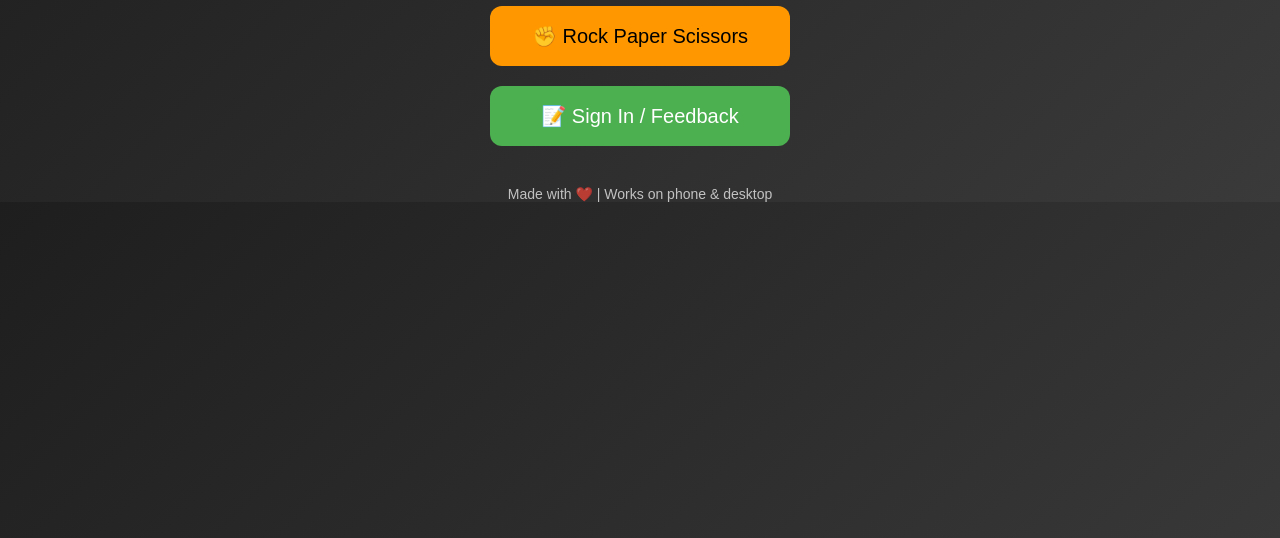
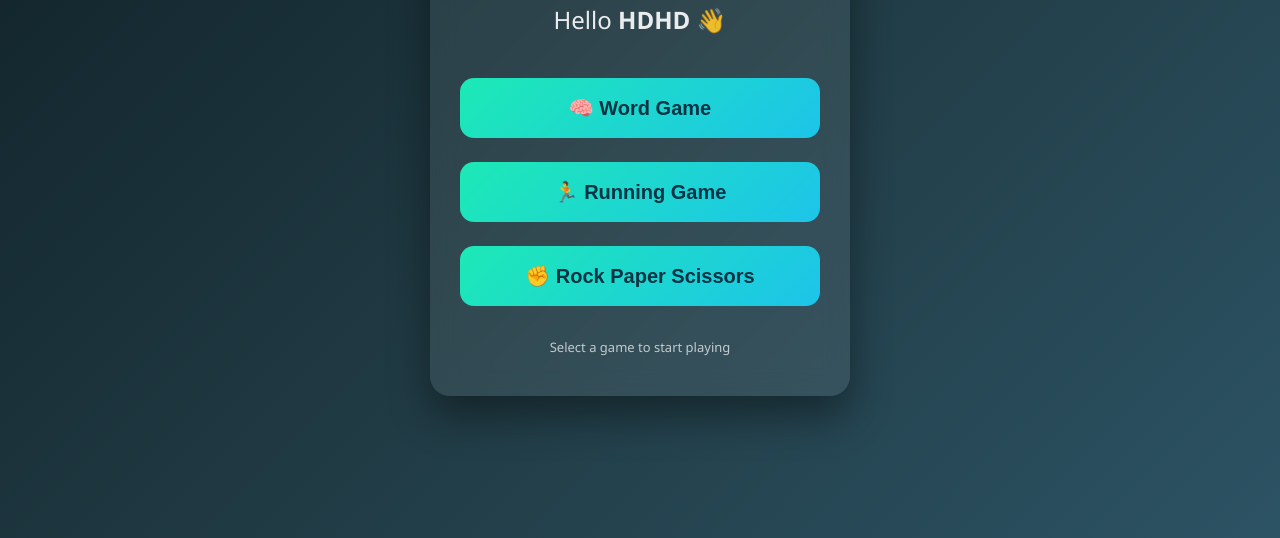
Before and after one commit to xhiyanx/the-games-, a plain HTML site: page runner.html in a window 1280 px wide. Shown: the part 262-800 px from the top of the page. Drawn offline with Linux system fonts and the light colour scheme.

Commit message:
Update runner.html

```diff
--- a/runner.html
+++ b/runner.html
@@ -2,97 +2,103 @@
 <html lang="en">
 <head>
 <meta charset="UTF-8">
-  <title>My Game Hub</title>
+<title>Game Hub</title>
 <meta name="viewport" content="width=device-width, initial-scale=1.0">
 
 <style>
+  * {
+    box-sizing: border-box;
+  }
+
   body {
     margin: 0;
-      padding: 0;
-      background: linear-gradient(135deg, #1e1e1e, #3a3a3a);
-      font-family: Arial, sans-serif;
+    height: 100vh;
+    background: linear-gradient(135deg, #0f2027, #203a43, #2c5364);
+    font-family: 'Segoe UI', Arial, sans-serif;
+    display: flex;
+    justify-content: center;
+    align-items: center;
     color: white;
+  }
+
+  .card {
+    background: rgba(255, 255, 255, 0.08);
+    backdrop-filter: blur(12px);
+    border-radius: 20px;
+    padding: 40px 30px;
+    width: 90%;
+    max-width: 420px;
     text-align: center;
+    box-shadow: 0 20px 40px rgba(0,0,0,0.4);
+    animation: fadeIn 1s ease;
   }
 
   h1 {
-      margin-top: 30px;
+    margin-bottom: 10px;
     font-size: 32px;
   }
 
-    .container {
-      margin-top: 40px;
-      display: flex;
-      flex-direction: column;
-      align-items: center;
-      gap: 20px;
+  h2 {
+    font-weight: normal;
+    opacity: 0.9;
+    margin-bottom: 30px;
   }
 
-    a {
-      text-decoration: none;
-      width: 80%;
-      max-width: 300px;
+  .btn {
+    width: 100%;
+    padding: 18px;
+    margin: 12px 0;
+    font-size: 20px;
+    border: none;
+    border-radius: 14px;
+    cursor: pointer;
+    background: linear-gradient(135deg, #1de9b6, #1dc4e9);
+    color: #003344;
+    font-weight: bold;
+    transition: transform 0.2s, box-shadow 0.2s;
   }
 
-    button {
-      width: 100%;
-      padding: 18px;
-      font-size: 20px;
-      border: none;
-      border-radius: 12px;
-      cursor: pointer;
-      background: #ff9800;
-      color: black;
-      transition: transform 0.2s, background 0.2s;
-    }
-
-    button:hover {
-      transform: scale(1.05);
-      background: #ffc107;
-    }
-
-    .form-btn {
-      background: #4caf50;
-      color: white;
-    }
-
-    .form-btn:hover {
-      background: #66bb6a;
+  .btn:hover {
+    transform: translateY(-3px);
+    box-shadow: 0 10px 20px rgba(0,0,0,0.3);
   }
 
   footer {
-      margin-top: 40px;
-      font-size: 14px;
+    margin-top: 20px;
+    font-size: 13px;
     opacity: 0.7;
+  }
+
+  @keyframes fadeIn {
+    from { opacity: 0; transform: scale(0.95); }
+    to { opacity: 1; transform: scale(1); }
   }
 </style>
 </head>
 
 <body>
 
-  <h1>🎮 My Game Hub</h1>
+<div class="card">
+  <h1>🎮 Welcome</h1>
+  <h2>Hello <b>HDHD</b> 👋</h2>
 
-  <div class="container">
-    <a href="wordgame.html">
-      <button>🧠 Word Game</button>
-    </a>
+  <!-- GAME SELECTION -->
+  <button class="btn" onclick="location.href='wordgame.html'">
+    🧠 Word Game
+  </button>
 
-    <a href="runner.html">
-      <button>🏃 Running Game</button>
-    </a>
+  <button class="btn" onclick="location.href='runner.html'">
+    🏃 Running Game
+  </button>
 
-    <a href="rockpaper.html">
-      <button>✊ Rock Paper Scissors</button>
-    </a>
-
-    <a href="https://docs.google.com/forms/d/e/1FAIpQLSf518bxgr0f0YZqlpHAQrnd9jiA7H9XKWjQ8C5A4K6cxt0e2w/viewform" target="_blank">
-      <button class="form-btn">📝 Sign In / Feedback</button>
-    </a>
-  </div>
+  <button class="btn" onclick="location.href='rockpaper.html'">
+    ✊ Rock Paper Scissors
+  </button>
 
   <footer>
-    Made with ❤️ | Works on phone & desktop
+    Select a game to start playing
   </footer>
+</div>
 
 </body>
 </html>
```
Lines whose indentation alone changed are shown as unchanged.
